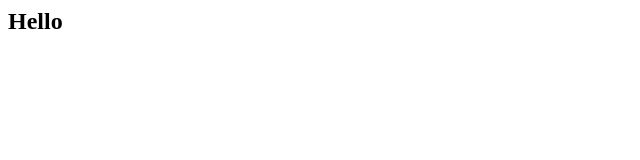
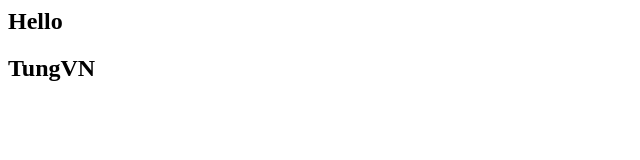
Before and after one commit to Tungthandong/practice_git, a plain HTML site: page index.html in a window 1280 px wide. Shown: the whole page, without its empty margins (0-640 px from the left). Drawn offline with Linux system fonts and the light colour scheme.

Commit message:
Update index.html add TungVN

```diff
--- a/index.html
+++ b/index.html
@@ -1 +1,2 @@
 <h2>Hello</h2>
+<h2>TungVN</h2>
```
